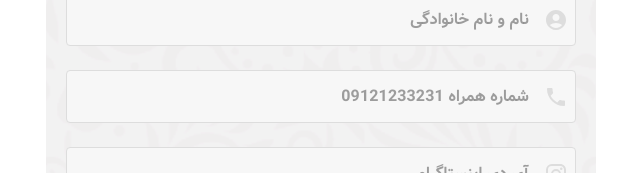
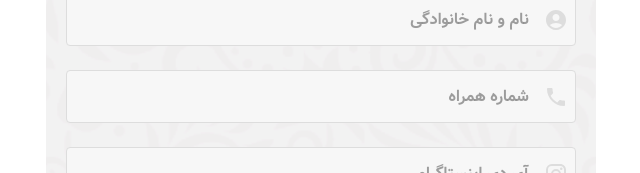
Before and after one commit to mohammadsohrabi2021/Festival, a React (Vite) app: page / in a window 1280 px wide. Shown: the part 737-910 px from the top of the page, without its empty margins (319-959 px from the left). Built offline with nearby package versions, Linux system fonts and the light colour scheme; no server answers.

Commit message:
refactor code done

```diff
--- a/src/data/initialFieldsInputs.jsx
+++ b/src/data/initialFieldsInputs.jsx
@@ -14,7 +14,7 @@ const initialFields = [
   },
   {
     id: 2,
-    placeholder: "شماره همراه 09121233231",
+    placeholder: "شماره همراه ",
     name: "phone_number",
     icon: <Phone sx={{ color: "#ddd" }} />,
   },
```
